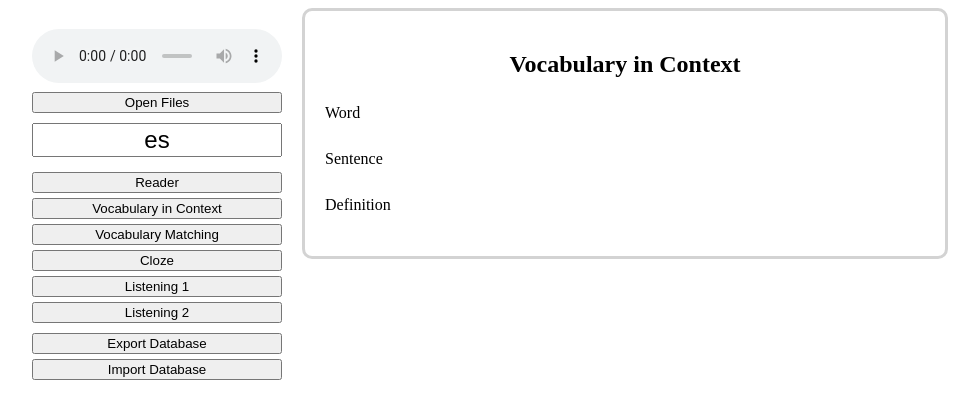
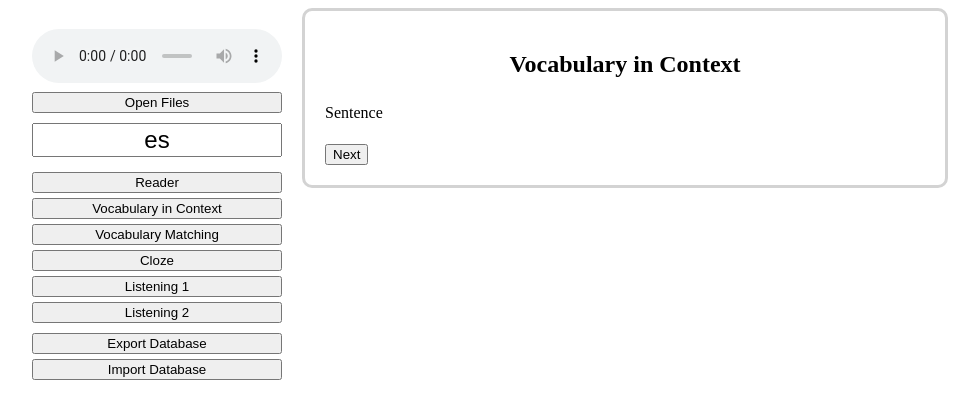
Before and after one commit to sebluy/language-reader-vue, a Vue app: page / in a window 1280 px wide. Both pictures are taken after a click on the button "Vocabulary in Context". Shown: the top 418 px of the page, without its empty margins (66-1045 px from the left). Built offline with nearby package versions, Linux system fonts and the light colour scheme.

Commit message:
Save work attempting to build sentenceID into data structures

```diff
--- a/src/components/VocabInContext.vue
+++ b/src/components/VocabInContext.vue
@@ -1,21 +1,35 @@
 <script setup>
 import MainWindow from "@/components/MainWindow.vue";
-import { reactive } from "vue";
+import { computed, onMounted, reactive } from "vue";
+import { Word } from "@/word";
 
-const props = defineProps(["languageText"]);
+const props = defineProps(["db"]);
 const state = reactive({
-  word: undefined,
+  words: [],
+  wordIndex: 0,
 });
+
+const word = computed(() => state.words[state.wordIndex]);
+
+onMounted(async () => {
+  state.words = await props.db.getPracticeByType(
+    Word.MASTERY_LEVELS.VOCAB_IN_CONTEXT
+  );
+});
+
+const next = () => {
+  state.wordIndex = (state.wordIndex + 1) % state.words.length;
+};
 </script>
 
 <template>
   <MainWindow title="Vocabulary in Context">
     <template v-slot:activity>
-      <p>Word</p>
+      <p>{{ word && word.word }}</p>
       <p>Sentence</p>
-      <p>Definition</p>
+      <p>{{ word && word.definition }}</p>
+      <button @click="next">Next</button>
     </template>
-    <template v-slot:sidebar>
-    </template>
+    <template v-slot:sidebar> </template>
   </MainWindow>
 </template>
--- a/src/language-db.ts
+++ b/src/language-db.ts
@@ -10,7 +10,7 @@ export class LanguageDb {
     this.db = new Dexie("LanguageDB");
     this.db.version(2).stores({
       words: "word, mastery",
-      sentences: "sentence",
+      sentences: "++id, sentence",
       other: "key",
     });
     this.db.words.mapToClass(Word);
@@ -22,7 +22,11 @@ export class LanguageDb {
   }
 
   getSentence(sentence: string): Promise<Sentence> {
-    return this.db.sentences.get(sentence);
+    return this.db.sentences.where("sentence").equals(sentence).first();
+  }
+
+  getSentenceById(id: number): Promise<Sentence> {
+    return this.db.sentences.get(id);
   }
 
   getNumberOfWords(): Promise<number> {
@@ -93,6 +97,16 @@ export class LanguageDb {
     this.db.other.put({ key: "audioFile", value: file });
   }
 
+  async getPracticeByType(type: number): Promise<Word[]> {
+    const words = await this.db.words
+      .where("mastery")
+      .notEqual(Word.FULL_MASTERY)
+      .toArray();
+    return words.filter(
+      (word: Word) => word.isDefined() && !word.hasMastery(type)
+    );
+  }
+
   async getMasteryCounts() {
     const words = await this.db.words
       .where("mastery")
--- a/src/language-text.ts
+++ b/src/language-text.ts
@@ -96,13 +96,14 @@ export class LanguageText {
         if (wordO) {
           wordO.count += 1;
         } else {
-          wordO = new Word(word);
+          wordO = new Word(word, sentence.sentenceId as number);
           this.wordMap.set(word, wordO);
         }
         this.words.push(wordO);
         this.sentenceIndexByWordIndex.push(sentenceIndex);
       });
     });
+    this.promises.push(this.loadOrCreateWords());
     this.words.forEach((word) => {
       const promise = this.db.getWord(word.word).then((row: Word) => {
         if (row !== undefined) {
@@ -116,6 +117,19 @@ export class LanguageText {
       this.totalWordsTranslated = n;
     });
     this.promises.push(promise);
+  }
+
+  async loadOrCreateWords(): Promise<void> {
+    for (let word of this.words) {
+      if (this.wordMap.has(word.word)) continue;
+      word = await this.db.getWord(word.word);
+      if (sentence === undefined) {
+        sentence = new Sentence(rawSentence.clean);
+        sentence.id = await this.db.putSentence(sentence);
+      }
+      this.sentenceMap.set(rawSentence.clean, sentence);
+      rawSentence.sentenceId = sentence.id;
+    }
   }
 
   updateWordDefinition(word: string, definition: string) {
@@ -182,23 +196,23 @@ export class LanguageText {
       if (text === "") break;
       const clean = text.trim();
       this.sentences.push(new RawSentence(text, clean));
-      this.sentenceMap.set(clean, new Sentence(clean));
       if (endPos === false) break;
       i = endPos + 1;
     }
-    this.sentenceMap.forEach((sentence) => {
-      const promise = this.db
-        .getSentence(sentence.sentence)
-        .then((row: Sentence) => {
-          if (row !== undefined) {
-            if (row.definition !== undefined)
-              sentence.definition = row.definition;
-            sentence.startTime = row.startTime;
-            sentence.endTime = row.endTime;
-          }
-        });
-      this.promises.push(promise);
-    });
+    this.promises.push(this.loadOrCreateSentences());
+  }
+
+  async loadOrCreateSentences(): Promise<void> {
+    for (const rawSentence of this.sentences) {
+      if (this.sentenceMap.has(rawSentence.clean)) continue;
+      let sentence = await this.db.getSentence(rawSentence.clean);
+      if (sentence === undefined) {
+        sentence = new Sentence(rawSentence.clean);
+        sentence.id = await this.db.putSentence(sentence);
+      }
+      this.sentenceMap.set(rawSentence.clean, sentence);
+      rawSentence.sentenceId = sentence.id;
+    }
   }
 
   // getRandomSentenceBlock(n)
--- a/src/raw-sentence.ts
+++ b/src/raw-sentence.ts
@@ -3,6 +3,7 @@ import { Utility } from "@/utility";
 export class RawSentence {
   raw: string;
   clean: string;
+  sentenceId: number | undefined;
 
   constructor(raw: string, clean: string) {
     this.raw = raw;
--- a/src/sentence.ts
+++ b/src/sentence.ts
@@ -1,4 +1,5 @@
 export class Sentence {
+  id: number | undefined;
   sentence: string;
   definition: string;
   mastery: number;
--- a/src/views/MainView.vue
+++ b/src/views/MainView.vue
@@ -131,6 +131,9 @@ onMounted(load);
       :language-text="languageText"
       @change-page-by="changePageBy"
     />
-    <VocabInContext v-if="state.activity === Activity.VOCAB_IN_CONTEXT" />
+    <VocabInContext
+      v-if="state.activity === Activity.VOCAB_IN_CONTEXT"
+      :db="db"
+    />
   </div>
 </template>
--- a/src/word.ts
+++ b/src/word.ts
@@ -3,6 +3,7 @@ export class Word {
   definition: string;
   mastery: number;
   count: number;
+  sentenceId: number;
 
   static MASTERY_LEVELS = {
     DEFINED: 1 << 0,
@@ -15,11 +16,12 @@ export class Word {
 
   static FULL_MASTERY = 0b111111;
 
-  constructor(word: string, definition = "", mastery = 0, count = 1) {
+  constructor(word: string, sentenceId: number) {
     this.word = word;
-    this.definition = definition;
-    this.mastery = mastery;
-    this.count = count;
+    this.sentenceId = sentenceId;
+    this.definition = "";
+    this.mastery = 0;
+    this.count = 1;
   }
 
   updateMastery(code: number) {
```
